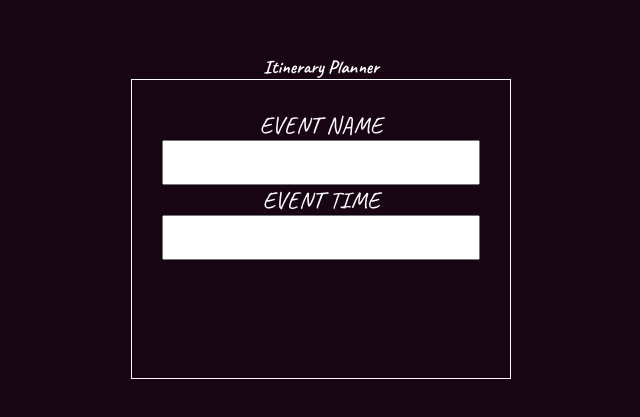
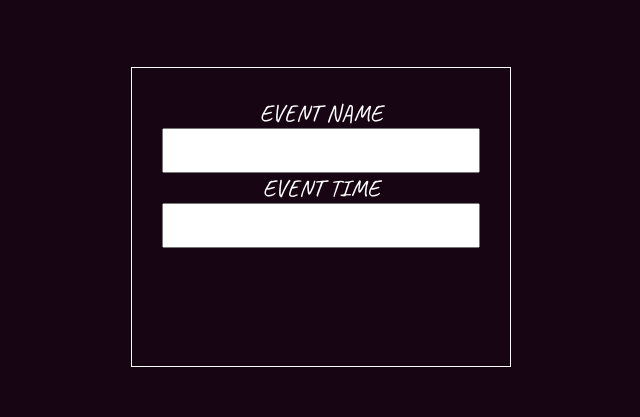
Before and after one commit to Sergyyyyy/ItineraryPlanner, a React (Vite) app in the folder ItineraryPlanner/: page / in a window 1280 px wide. Shown: the part 183-600 px from the top of the page, without its empty margins (319-959 px from the left). Built offline with nearby package versions, Linux system fonts and the light colour scheme.

Commit message:
Changed code structure for an improved logic implementation.

```diff
--- a/ItineraryPlanner/src/App.jsx
+++ b/ItineraryPlanner/src/App.jsx
@@ -5,7 +5,6 @@ function App() {
   return (
     <>
       <div className="app-container">
-        <h3>Itinerary Planner</h3>
         <Form />
       </div>
     </>
```
